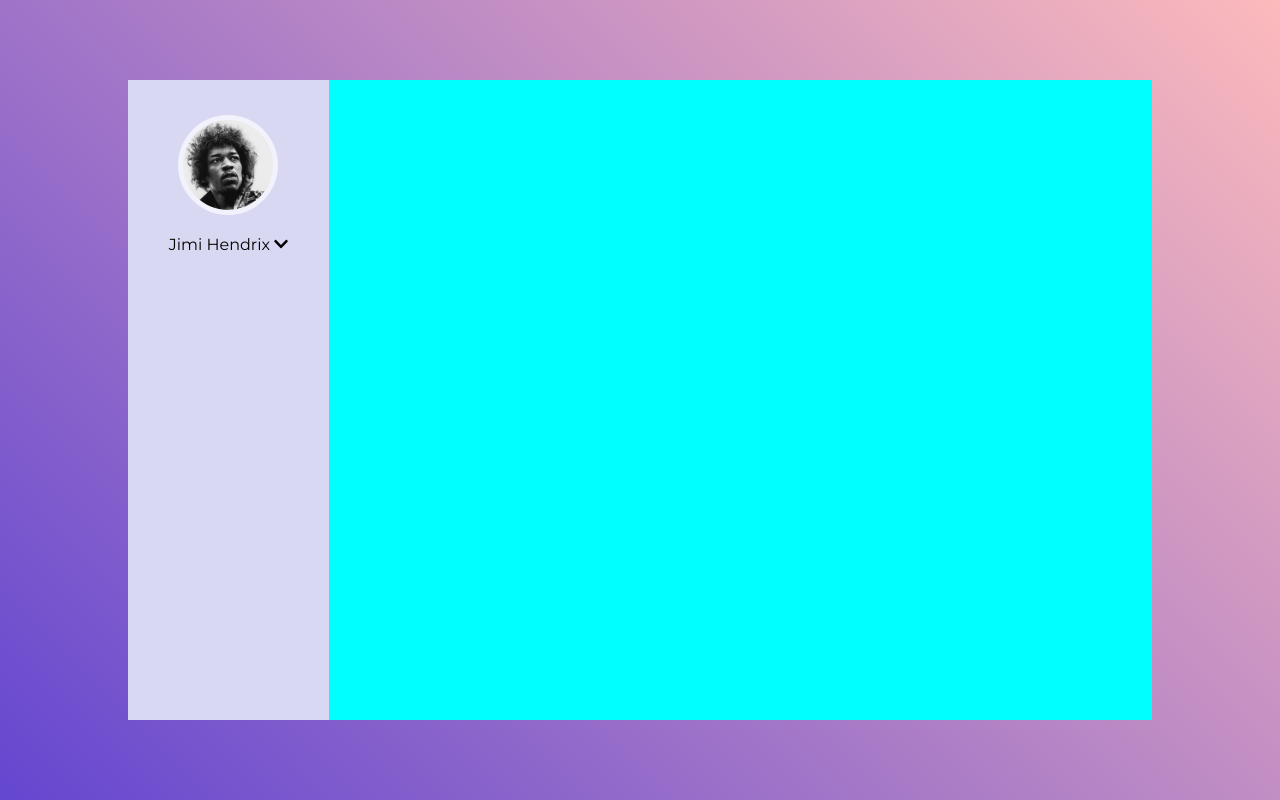
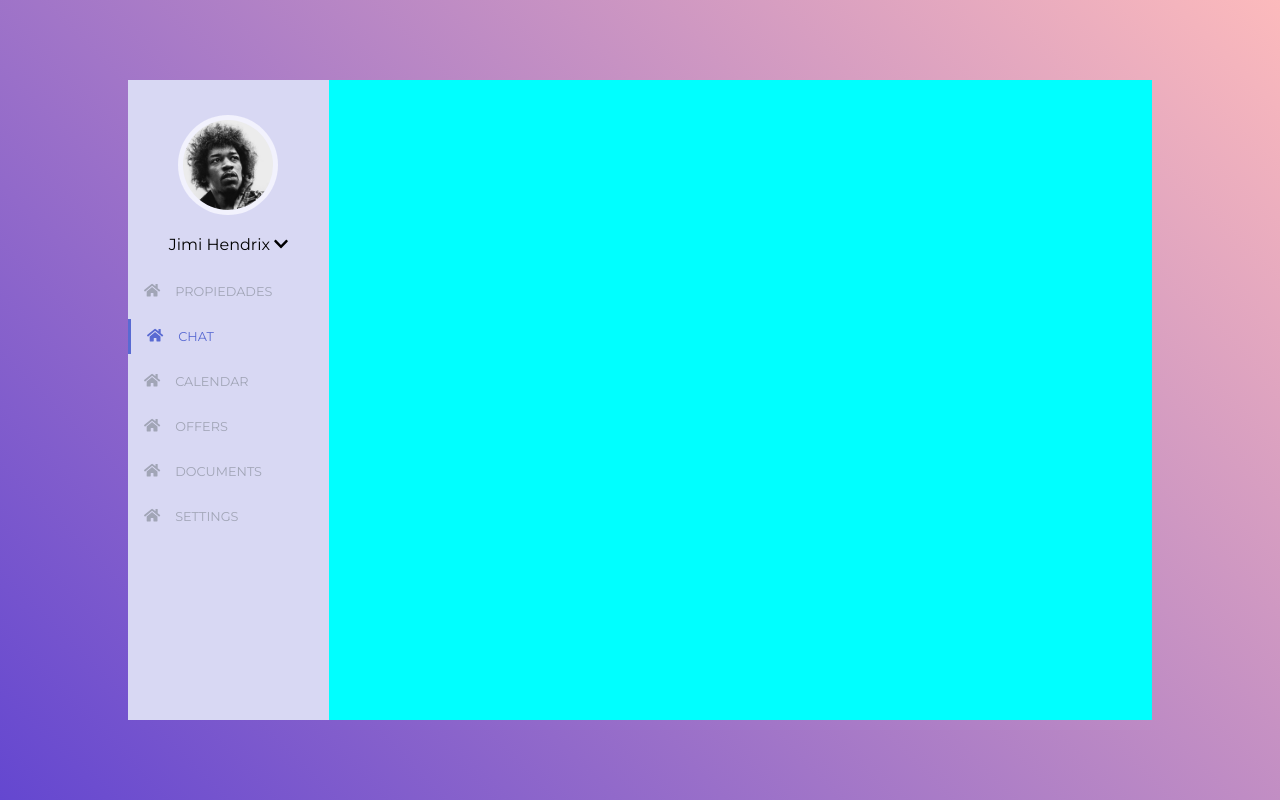
Before and after one commit to Bryan-Brenes/portafolio-web, an Angular app: page /chat-dashboard in a window 1280 px wide. Built offline with nearby package versions, Linux system fonts and the light colour scheme.

Commit message:
itemes del menu

```diff
--- a/src/app/app.module.ts
+++ b/src/app/app.module.ts
@@ -7,6 +7,7 @@ import { NeumorphismDribbbleComponent } from './neumorphism-dribbble/neumorphism
 import { PaginaPrincipalComponent } from './pagina-principal/pagina-principal.component';
 import { NeumorphicUiElementsComponent } from './neumorphic-ui-elements/neumorphic-ui-elements.component';
 import { ChatPageComponent } from './chatDashboard/chat-page/chat-page.component';
+import { MenuItemComponent } from './chatDashboard/menu-item/menu-item.component';
 
 @NgModule({
   declarations: [
@@ -14,7 +15,8 @@ import { ChatPageComponent } from './chatDashboard/chat-page/chat-page.component
     NeumorphismDribbbleComponent,
     PaginaPrincipalComponent,
     NeumorphicUiElementsComponent,
-    ChatPageComponent
+    ChatPageComponent,
+    MenuItemComponent
   ],
   imports: [
     BrowserModule,
--- a/src/app/chatDashboard/chat-page/chat-page.component.css
+++ b/src/app/chatDashboard/chat-page/chat-page.component.css
@@ -88,6 +88,10 @@
     background-color: #f2f2fd;
 }
 
+.menu-items {
+    margin-top: 20px;
+}
+
 @media (min-width: 765px) {
     .side-menu {
         transform: translateX(0px);
--- a/src/app/chatDashboard/chat-page/chat-page.component.html
+++ b/src/app/chatDashboard/chat-page/chat-page.component.html
@@ -11,6 +11,15 @@
                 </div>
                 <div class="user-name"><span>Jimi Hendrix <i class="fas fa-chevron-down"></i></span></div>
             </div>
+
+            <div class="menu-items">
+                <app-menu-item title="propiedades"></app-menu-item>
+                <app-menu-item title="chat" [active]="true"></app-menu-item>
+                <app-menu-item title="calendar"></app-menu-item>
+                <app-menu-item title="offers"></app-menu-item>
+                <app-menu-item title="documents"></app-menu-item>
+                <app-menu-item title="settings"></app-menu-item>
+            </div>
         </div>
         <div class="main-content">
             <button id="hamButton" class="ham-button"><i class="fas fa-bars"></i></button>
--- /dev/null
+++ b/src/app/chatDashboard/menu-item/menu-item.component.css
@@ -0,0 +1,30 @@
+.contenedor-item {
+    width: 100%;
+    height: 35px;
+    padding-left: 1em;
+    margin-bottom: 10px;
+    cursor: pointer;
+}
+
+.contenedor-item span {
+    line-height: 35px;
+    color: #a1a5b6;
+    text-transform: uppercase;
+    font-size: 0.9em;
+}
+
+.contenedor-item .item-title {
+    font-size: 0.8em;
+}
+
+.item-icon {
+    margin-right: 15px;
+}
+
+.active {
+    border-left: 3px solid #596ad2;
+}
+
+.textActive {
+    color: #596ad2 !important;
+}
--- /dev/null
+++ b/src/app/chatDashboard/menu-item/menu-item.component.html
@@ -0,0 +1,4 @@
+<div class="contenedor-item" [ngClass]="{'active': active == true}">
+    <span [ngClass]="{'textActive': active == true}" class="item-icon"><i class="fas fa-home"></i></span>
+    <span [ngClass]="{'textActive': active == true}" class="item-title">{{title}}</span>
+</div>
--- /dev/null
+++ b/src/app/chatDashboard/menu-item/menu-item.component.ts
@@ -0,0 +1,19 @@
+import { Component, OnInit, Input } from '@angular/core';
+
+@Component({
+  selector: 'app-menu-item',
+  templateUrl: './menu-item.component.html',
+  styleUrls: ['./menu-item.component.css']
+})
+export class MenuItemComponent implements OnInit {
+
+  @Input() active: boolean = false;
+  @Input() title: string;
+
+  constructor() { }
+
+  ngOnInit() {
+    console.log(this.title, this.active)
+  }
+
+}
```
Also changed, not shown: 1 other file (tests, documents, lock files or other folders).
